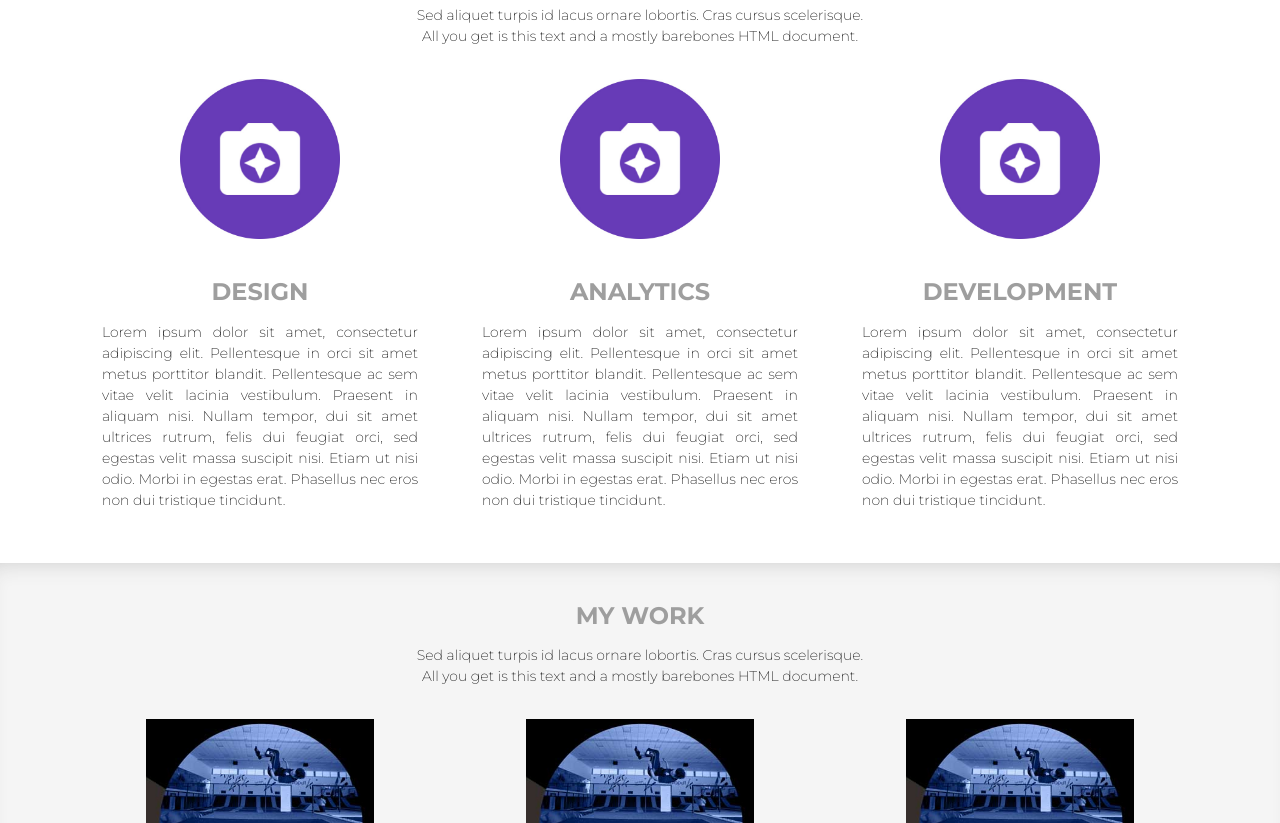
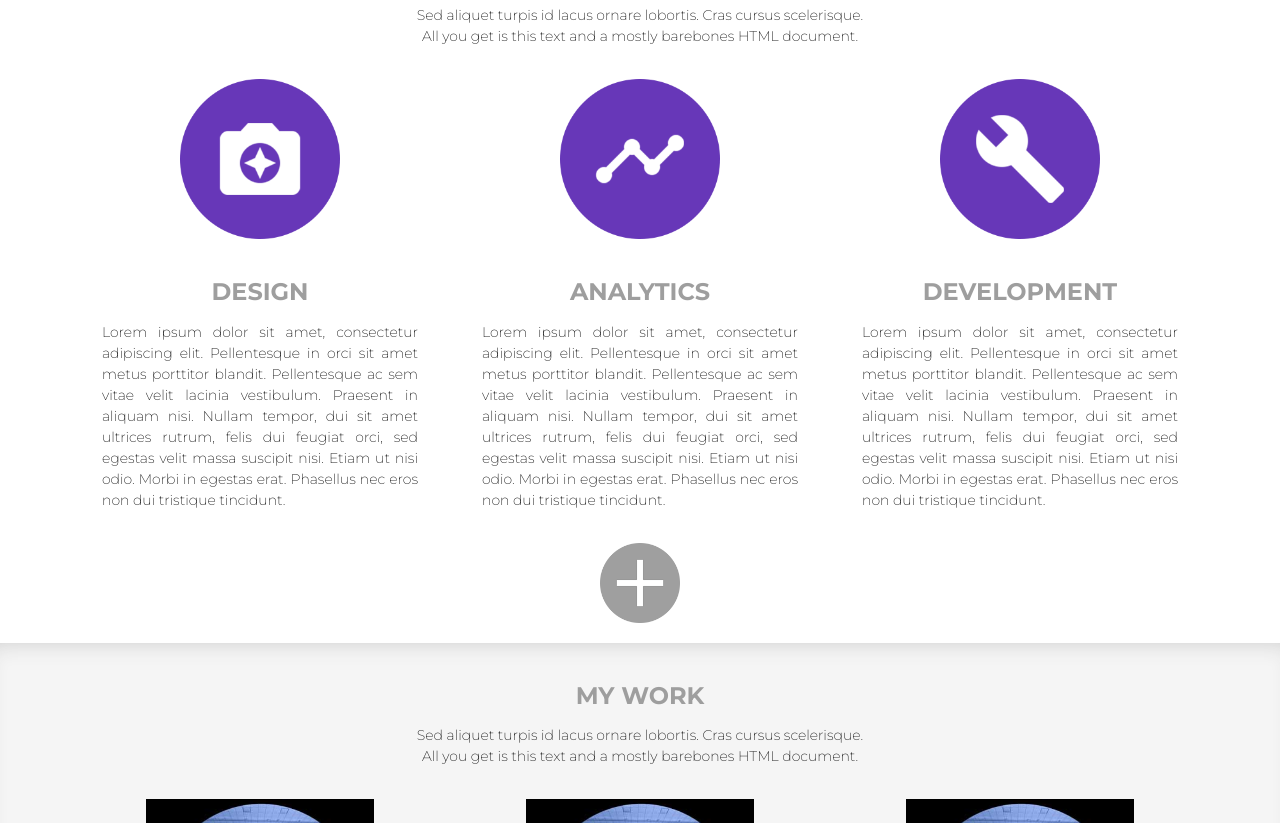
Before and after one commit to jaron-j2/webpage-2017, a plain HTML site: page index.html in a window 1280 px wide. Shown: the part 817-1640 px from the top of the page. Drawn offline with nearby package versions, Linux system fonts and the light colour scheme; a script that the page names is missing.

Commit message:
Reworked what I do

```diff
--- a/index.html
+++ b/index.html
@@ -102,7 +102,7 @@
 		</a>
 	</div>
 
-	<div class="container white-section">
+	<div class="container white-section" id="what-i-do-section">
 		<div class="row">
 			<div class="col-lg-12">
 				<h1 class="section-title">WHAT I DO</h1>
@@ -111,7 +111,7 @@
 		</div>
 		<div class="row">
 			<div class="col-lg-4">
-				<div class="row"><img src="img/design-icon.jpg" alt="Design Icon" class="mx-auto" style="height: 10rem; width: 10rem"></div>
+				<div class="row"><img src="img/design-icon.png" alt="Design Icon" class="mx-auto" style="height: 10rem; width: 10rem"></div>
 				<div class="row">
 					<h1 class="section-title mx-auto">DESIGN</h1>
 				</div>
@@ -120,7 +120,7 @@
 				</div>
 			</div>
 			<div class="col-lg-4">
-				<div class="row"><img src="img/design-icon.jpg" alt="Design Icon" class="mx-auto" style="height: 10rem; width: 10rem"></div>
+				<div class="row"><img src="img/analytics-icon.png" alt="Analytics Icon" class="mx-auto" style="height: 10rem; width: 10rem"></div>
 				<div class="row">
 					<h1 class="section-title mx-auto">ANALYTICS</h1>
 				</div>
@@ -129,7 +129,7 @@
 				</div>
 			</div>
 			<div class="col-lg-4">
-				<div class="row"><img src="img/design-icon.jpg" alt="Design Icon" class="mx-auto" style="height: 10rem; width: 10rem"></div>
+				<div class="row"><img src="img/development-icon.png" alt="Development Icon" class="mx-auto" style="height: 10rem; width: 10rem"></div>
 				<div class="row">
 					<h1 class="section-title mx-auto">DEVELOPMENT</h1>
 				</div>
@@ -138,6 +138,9 @@
 				</div>
 			</div>
 
+		</div>
+		<div class="row">
+			<img src="img/additional-icon.png" alt="Additional Icon" class="mx-auto" style="height: 5rem; width: 5rem">
 		</div>
 
 	</div><!-- /.container -->
@@ -236,7 +239,6 @@
     <script>window.jQuery || document.write('<script src="../../assets/js/vendor/jquery.min.js"><\/script>')</script>
     <script src="https://cdnjs.cloudflare.com/ajax/libs/tether/1.4.0/js/tether.min.js" integrity="sha384-DztdAPBWPRXSA/3eYEEUWrWCy7G5KFbe8fFjk5JAIxUYHKkDx6Qin1DkWx51bBrb" crossorigin="anonymous"></script>
     <script src="js/bootstrap.min.js"></script>
-    <!-- IE10 viewport hack for Surface/desktop Windows 8 bug -->
-    <script src="../../assets/js/ie10-viewport-bug-workaround.js"></script>
+    <script type="text/javascript" src="#"></script>
 </body>
 </html>
--- a/main.css
+++ b/main.css
@@ -81,6 +81,10 @@ h1 {
 	text-align: justify;
 }
 
+#what-i-do-section {
+	height: 45rem;
+}
+
 .topbar-design {
 	height: 6.25rem;
 	background-color: white;
```
Also changed, not shown: img/additional-icon.png (added), img/analytics-icon.png (added), img/design-icon.png (added), img/development-icon.png (added), img/expand-icon.png (added).
